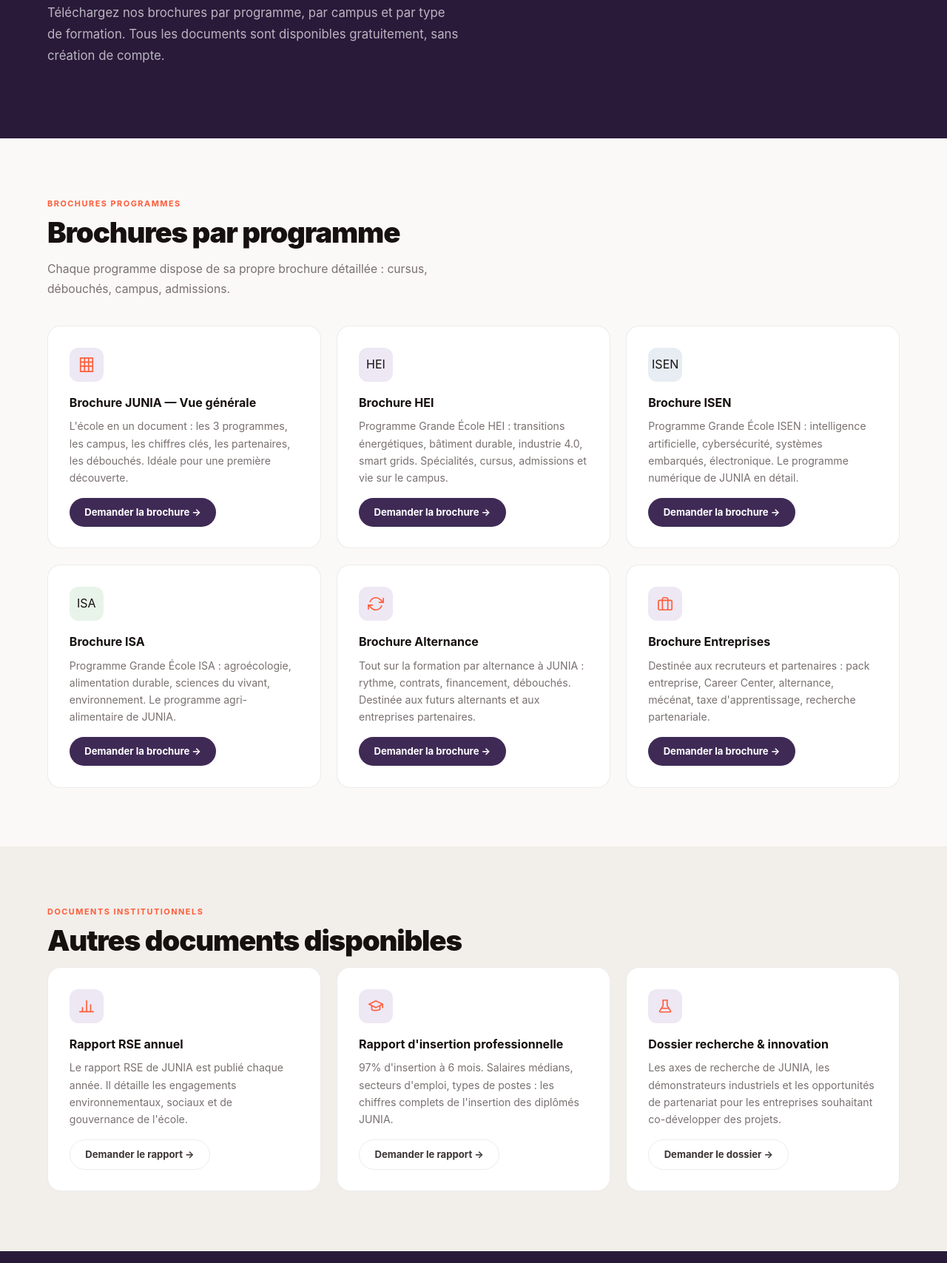
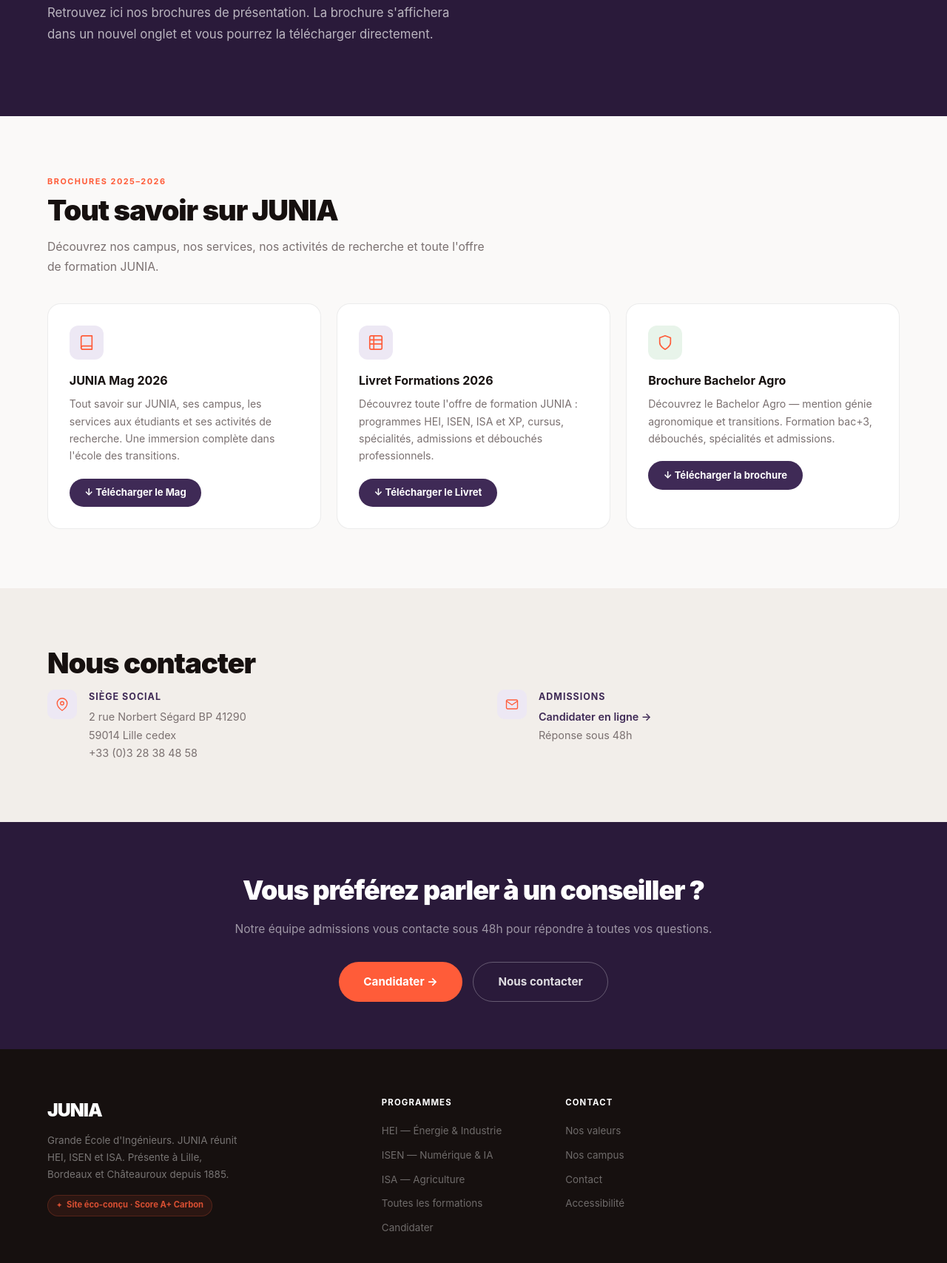
Before and after one commit to Borshon1017/JUNIA-Project, a plain HTML site: page brochures.html in a window 1280 px wide. Shown: the part 393-2100 px from the top of the page at 74% size. Drawn offline with Linux system fonts and the light colour scheme.

Commit message:
Brochure updatr

```diff
--- a/brochures.html
+++ b/brochures.html
@@ -2,6 +2,7 @@
 <html lang="fr">
 <head>
 <meta charset="UTF-8">
+<meta name="description" content="Téléchargez gratuitement les brochures JUNIA : Mag 2026, Livret formations, programmes HEI, ISEN, ISA. Tous les documents disponibles sans inscription.">
 <meta name="viewport" content="width=device-width,initial-scale=1">
 <meta name="theme-color" content="#3F2A56">
 <meta name="color-scheme" content="light">
@@ -45,83 +46,69 @@
 
 <div class="breadcrumb">
   <a href="index.html">Accueil</a><span class="sep">›</span>
-  <span class="cur">Brochures & Documents</span>
+  <span class="cur">Brochures</span>
 </div>
 
 <section class="page-hero">
-  <div class="page-hero-dots"></div>
   <div class="page-hero-in">
-    <div class="eyebrow">Documentation</div>
-    <h1>Tout savoir sur<br>JUNIA en un document</h1>
-    <p class="sub">Téléchargez nos brochures par programme, par campus et par type de formation. Tous les documents sont disponibles gratuitement, sans création de compte.</p>
+    <div class="eyebrow">Documentation 2025–2026</div>
+    <h1>Téléchargez<br>votre brochure</h1>
+    <p class="sub">Retrouvez ici nos brochures de présentation. La brochure s'affichera dans un nouvel onglet et vous pourrez la télécharger directement.</p>
   </div>
 </section>
 
 <section class="content-sec">
-  <span class="slbl rv">Brochures programmes</span>
-  <h2 class="sttl rv">Brochures par programme</h2>
-  <p class="ssub rv">Chaque programme dispose de sa propre brochure détaillée : cursus, débouchés, campus, admissions.</p>
+  <span class="slbl rv">Brochures 2025–2026</span>
+  <h2 class="sttl rv">Tout savoir sur JUNIA</h2>
+  <p class="ssub rv">Découvrez nos campus, nos services, nos activités de recherche et toute l'offre de formation JUNIA.</p>
   <div class="card-grid rv">
     <div class="card">
-      <div class="card-ico" style="background:var(--ps);"><svg viewBox="0 0 24 24" fill="none" stroke="currentColor" stroke-width="1.8" stroke-linecap="round" stroke-linejoin="round" aria-hidden="true" focusable="false"><rect x="3" y="2" width="18" height="20"/><line x1="9" y1="2" x2="9" y2="22"/><line x1="15" y1="2" x2="15" y2="22"/><line x1="3" y1="8" x2="21" y2="8"/><line x1="3" y1="14" x2="21" y2="14"/></svg></div>
-      <div class="card-ttl">Brochure JUNIA — Vue générale</div>
-      <div class="card-txt">L'école en un document : les 3 programmes, les campus, les chiffres clés, les partenaires, les débouchés. Idéale pour une première découverte.</div>
-      <a href="contact.html#formulaire" class="btn btn-p" style="font-size:.82rem;margin-top:1rem;">Demander la brochure →</a>
+      <div class="card-ico">
+        <svg viewBox="0 0 24 24" fill="none" stroke="currentColor" stroke-width="1.8" stroke-linecap="round" stroke-linejoin="round" aria-hidden="true" focusable="false"><path d="M4 19.5A2.5 2.5 0 0 1 6.5 17H20"/><path d="M6.5 2H20v20H6.5A2.5 2.5 0 0 1 4 19.5v-15A2.5 2.5 0 0 1 6.5 2z"/></svg>
+      </div>
+      <div class="card-ttl">JUNIA Mag 2026</div>
+      <div class="card-txt">Tout savoir sur JUNIA, ses campus, les services aux étudiants et ses activités de recherche. Une immersion complète dans l'école des transitions.</div>
+      <a href="https://www.junia.com/wp-content/uploads/2026/01/Mag-2026.pdf" target="_blank" rel="noopener noreferrer" class="btn btn-p" style="font-size:.82rem;margin-top:1.2rem;">↓ Télécharger le Mag</a>
     </div>
     <div class="card">
-      <div class="card-ico" style="background:#ede8f4;">HEI</div>
-      <div class="card-ttl">Brochure HEI</div>
-      <div class="card-txt">Programme Grande École HEI : transitions énergétiques, bâtiment durable, industrie 4.0, smart grids. Spécialités, cursus, admissions et vie sur le campus.</div>
-      <a href="contact.html#formulaire" class="btn btn-p" style="font-size:.82rem;margin-top:1rem;">Demander la brochure →</a>
+      <div class="card-ico">
+        <svg viewBox="0 0 24 24" fill="none" stroke="currentColor" stroke-width="1.8" stroke-linecap="round" stroke-linejoin="round" aria-hidden="true" focusable="false"><rect x="3" y="2" width="18" height="20" rx="2"/><line x1="9" y1="2" x2="9" y2="22"/><line x1="3" y1="8" x2="21" y2="8"/><line x1="3" y1="14" x2="21" y2="14"/></svg>
+      </div>
+      <div class="card-ttl">Livret Formations 2026</div>
+      <div class="card-txt">Découvrez toute l'offre de formation JUNIA : programmes HEI, ISEN, ISA et XP, cursus, spécialités, admissions et débouchés professionnels.</div>
+      <a href="https://www.junia.com/wp-content/uploads/2026/01/Livret-Formation-2026.pdf" target="_blank" rel="noopener noreferrer" class="btn btn-p" style="font-size:.82rem;margin-top:1.2rem;">↓ Télécharger le Livret</a>
     </div>
     <div class="card">
-      <div class="card-ico" style="background:#e8edf4;">ISEN</div>
-      <div class="card-ttl">Brochure ISEN</div>
-      <div class="card-txt">Programme Grande École ISEN : intelligence artificielle, cybersécurité, systèmes embarqués, électronique. Le programme numérique de JUNIA en détail.</div>
-      <a href="contact.html#formulaire" class="btn btn-p" style="font-size:.82rem;margin-top:1rem;">Demander la brochure →</a>
-    </div>
-    <div class="card">
-      <div class="card-ico" style="background:#e8f4ea;">ISA</div>
-      <div class="card-ttl">Brochure ISA</div>
-      <div class="card-txt">Programme Grande École ISA : agroécologie, alimentation durable, sciences du vivant, environnement. Le programme agri-alimentaire de JUNIA.</div>
-      <a href="contact.html#formulaire" class="btn btn-p" style="font-size:.82rem;margin-top:1rem;">Demander la brochure →</a>
-    </div>
-    <div class="card">
-      <div class="card-ico"><svg viewBox="0 0 24 24" fill="none" stroke="currentColor" stroke-width="1.8" stroke-linecap="round" stroke-linejoin="round" aria-hidden="true" focusable="false"><polyline points="23 4 23 10 17 10"/><polyline points="1 20 1 14 7 14"/><path d="M3.51 9a9 9 0 0 1 14.85-3.36L23 10"/><path d="M1 14l4.64 4.36A9 9 0 0 0 20.49 15"/></svg></div>
-      <div class="card-ttl">Brochure Alternance</div>
-      <div class="card-txt">Tout sur la formation par alternance à JUNIA : rythme, contrats, financement, débouchés. Destinée aux futurs alternants et aux entreprises partenaires.</div>
-      <a href="contact.html#formulaire" class="btn btn-p" style="font-size:.82rem;margin-top:1rem;">Demander la brochure →</a>
-    </div>
-    <div class="card">
-      <div class="card-ico"><svg viewBox="0 0 24 24" fill="none" stroke="currentColor" stroke-width="1.8" stroke-linecap="round" stroke-linejoin="round" aria-hidden="true" focusable="false"><rect x="2" y="7" width="20" height="14" rx="2"/><path d="M16 21V5a2 2 0 0 0-2-2h-4a2 2 0 0 0-2 2v16"/></svg></div>
-      <div class="card-ttl">Brochure Entreprises</div>
-      <div class="card-txt">Destinée aux recruteurs et partenaires : pack entreprise, Career Center, alternance, mécénat, taxe d'apprentissage, recherche partenariale.</div>
-      <a href="contact.html#formulaire" class="btn btn-p" style="font-size:.82rem;margin-top:1rem;">Demander la brochure →</a>
+      <div class="card-ico" style="background:#e8f4ea;">
+        <svg viewBox="0 0 24 24" fill="none" stroke="currentColor" stroke-width="1.8" stroke-linecap="round" stroke-linejoin="round" aria-hidden="true" focusable="false"><path d="M12 22s8-4 8-10V5l-8-3-8 3v7c0 6 8 10 8 10z"/></svg>
+      </div>
+      <div class="card-ttl">Brochure Bachelor Agro</div>
+      <div class="card-txt">Découvrez le Bachelor Agro — mention génie agronomique et transitions. Formation bac+3, débouchés, spécialités et admissions.</div>
+      <a href="https://www.junia.com/wp-content/uploads/2026/03/JUNIA-IDG-Bachelor-Agro-MT-genie-agro-transitions-3.pdf" target="_blank" rel="noopener noreferrer" class="btn btn-p" style="font-size:.82rem;margin-top:1.2rem;">↓ Télécharger la brochure</a>
     </div>
   </div>
 </section>
 
 <section class="content-sec alt">
-  <span class="slbl rv">Documents institutionnels</span>
-  <h2 class="sttl rv">Autres documents disponibles</h2>
-  <div class="card-grid rv">
-    <div class="card">
-      <div class="card-ico"><svg viewBox="0 0 24 24" fill="none" stroke="currentColor" stroke-width="1.8" stroke-linecap="round" stroke-linejoin="round" aria-hidden="true" focusable="false"><line x1="18" y1="20" x2="18" y2="10"/><line x1="12" y1="20" x2="12" y2="4"/><line x1="6" y1="20" x2="6" y2="14"/><line x1="2" y1="20" x2="22" y2="20"/></svg></div>
-      <div class="card-ttl">Rapport RSE annuel</div>
-      <div class="card-txt">Le rapport RSE de JUNIA est publié chaque année. Il détaille les engagements environnementaux, sociaux et de gouvernance de l'école.</div>
-      <a href="contact.html#formulaire" class="btn btn-g" style="font-size:.82rem;margin-top:1rem;">Demander le rapport →</a>
+  <h2 class="sttl rv">Nous contacter</h2>
+  <div class="info-grid rv">
+    <div class="info-item">
+      <div class="ii-ico">
+        <svg viewBox="0 0 24 24" fill="none" stroke="currentColor" stroke-width="1.8" stroke-linecap="round" stroke-linejoin="round" aria-hidden="true" focusable="false"><path d="M21 10c0 7-9 13-9 13S3 17 3 10a9 9 0 0 1 18 0z"/><circle cx="12" cy="10" r="3"/></svg>
+      </div>
+      <div>
+        <div class="ii-ttl">Siège social</div>
+        <div class="ii-val">2 rue Norbert Ségard BP 41290<br>59014 Lille cedex<br>+33 (0)3 28 38 48 58</div>
+      </div>
     </div>
-    <div class="card">
-      <div class="card-ico"><svg viewBox="0 0 24 24" fill="none" stroke="currentColor" stroke-width="1.8" stroke-linecap="round" stroke-linejoin="round" aria-hidden="true" focusable="false"><path d="M22 9L12 4 2 9l10 5 10-5z"/><path d="M6 11.5V17c2 1.5 8 1.5 12 0v-5.5"/><line x1="22" y1="9" x2="22" y2="14"/></svg></div>
-      <div class="card-ttl">Rapport d'insertion professionnelle</div>
-      <div class="card-txt">97% d'insertion à 6 mois. Salaires médians, secteurs d'emploi, types de postes : les chiffres complets de l'insertion des diplômés JUNIA.</div>
-      <a href="contact.html#formulaire" class="btn btn-g" style="font-size:.82rem;margin-top:1rem;">Demander le rapport →</a>
-    </div>
-    <div class="card">
-      <div class="card-ico"><svg viewBox="0 0 24 24" fill="none" stroke="currentColor" stroke-width="1.8" stroke-linecap="round" stroke-linejoin="round" aria-hidden="true" focusable="false"><path d="M9 3h6"/><path d="M9 3v8L4 19a1 1 0 0 0 .9 1.5h14.2A1 1 0 0 0 20 19L15 11V3"/><line x1="6.5" y1="15" x2="17.5" y2="15"/></svg></div>
-      <div class="card-ttl">Dossier recherche & innovation</div>
-      <div class="card-txt">Les axes de recherche de JUNIA, les démonstrateurs industriels et les opportunités de partenariat pour les entreprises souhaitant co-développer des projets.</div>
-      <a href="contact.html#formulaire" class="btn btn-g" style="font-size:.82rem;margin-top:1rem;">Demander le dossier →</a>
+    <div class="info-item">
+      <div class="ii-ico">
+        <svg viewBox="0 0 24 24" fill="none" stroke="currentColor" stroke-width="1.8" stroke-linecap="round" stroke-linejoin="round" aria-hidden="true" focusable="false"><path d="M4 4h16c1.1 0 2 .9 2 2v12c0 1.1-.9 2-2 2H4c-1.1 0-2-.9-2-2V6c0-1.1.9-2 2-2z"/><polyline points="22,6 12,13 2,6"/></svg>
+      </div>
+      <div>
+        <div class="ii-ttl">Admissions</div>
+        <div class="ii-val"><a href="admissions.html" class="text-link">Candidater en ligne →</a><br>Réponse sous 48h</div>
+      </div>
     </div>
   </div>
 </section>
@@ -155,17 +142,10 @@
       </ul>
     </div>
     <div>
-      <div class="fcolh">L'École</div>
+      <div class="fcolh">Contact</div>
       <ul class="flinks">
         <li><a href="ecole.html">Nos valeurs</a></li>
         <li><a href="campus.html">Nos campus</a></li>
-        <li><a href="ecole.html">Politique RSE</a></li>
-      </ul>
-    </div>
-    <div>
-      <div class="fcolh">Contact</div>
-      <ul class="flinks">
-        <li><a href="admissions.html">Candidatures</a></li>
         <li><a href="contact.html">Contact</a></li>
         <li><a href="accessibilite.html">Accessibilité</a></li>
       </ul>
@@ -176,6 +156,7 @@
     <div class="fblinks"><a href="mentions-legales.html">Mentions légales</a><a href="confidentialite.html">Confidentialité</a><a href="index.html">Accueil</a></div>
   </div>
 </footer>
+
 <script src="page.js"></script>
 <script src="page-search.js"></script>
 </body>
--- a/page.css
+++ b/page.css
@@ -78,6 +78,13 @@ nav{position:sticky;top:0;z-index:200;height:var(--nav);background:rgba(250,249,
 .info-grid{display:grid;grid-template-columns:1fr 1fr;gap:4rem;align-items:start;}
 .info-grid.three{grid-template-columns:repeat(3,1fr);gap:2rem;}
 .info-grid.center{align-items:center;}
+.info-item{display:flex;gap:1rem;align-items:flex-start;}
+.ii-ico{width:40px;height:40px;border-radius:10px;background:var(--ps);display:flex;align-items:center;justify-content:center;flex-shrink:0;}
+.ii-ico svg{width:18px;height:18px;color:var(--c);}
+.ii-ttl{font-size:.78rem;font-weight:700;letter-spacing:.08em;text-transform:uppercase;color:var(--p);margin-bottom:.35rem;}
+.ii-val{font-size:.9rem;color:var(--im);line-height:1.7;}
+.text-link{color:var(--p);font-weight:600;text-decoration:none;}
+.text-link:hover{text-decoration:underline;}
 
 /* ─── CARD GRID ─── */
 .card-grid{display:grid;grid-template-columns:repeat(3,1fr);gap:1.35rem;}
```
Also changed, not shown: en/brochures.html (+79 -68 lines).
